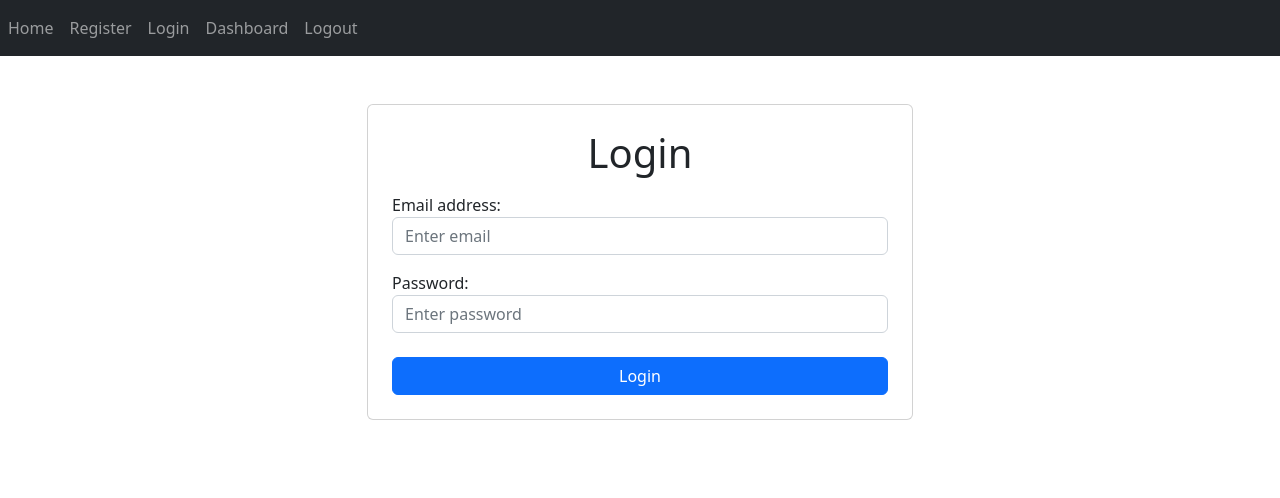
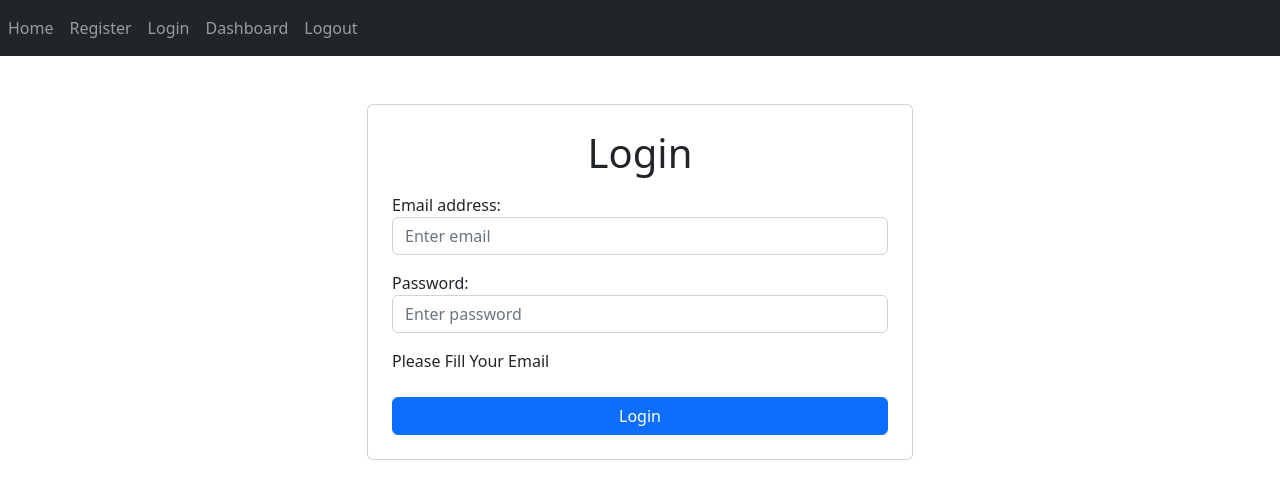
Before and after one commit to Theja1910/emp-prj, a React (Create React App) app: page /login in a window 1280 px wide. Both pictures are taken after a click on the button "Login". Shown: the top 498 px of the page. Built offline with nearby package versions, Linux system fonts and the light colour scheme; no server answers.

Commit message:
Update Login.js
Lastest commit

```diff
--- a/src/Components/Login.js
+++ b/src/Components/Login.js
@@ -8,14 +8,27 @@ export default function Login() {
    const navigate = useNavigate();
     const [email,setEmail] = useState("");
     const [password,setPassword] = useState("");
+    const [errors,setErrors] = useState({error:false,msg:""});
 
     const data={email,password}
+    const emailvalidation = /^[a-zA-Z0-9.!#$%&’*+/=?^_`{|}~-]+@[a-zA-Z0-9-]+(?:\.[a-zA-Z0-9-]+)*$/;
 
     const submitForm = () =>{
     fetchData("url","token",data)
     if(email==="abc" && password==="12345"){
         navigate("/dashboard")
     }
+    if(email===""){
+        setErrors({error:true, msg:"Please Fill Your Email"})
+    }
+    else if(!emailvalidation.test(email)){
+        setErrors({error:true, msg:"Please Fill Valid Email"})
+    }
+    else if(password===""){
+        setErrors({error:true, msg:"Please Fill Your Password"})
+    }
+
+
     }
 
     return(
@@ -36,6 +49,12 @@ export default function Login() {
                             onChange={e => setPassword(e.target.value)}
                         id="pwd" />
                     </div>
+
+                    <div className="form-group mt-3">
+                        <div className="errors">
+                            {errors.error === true && (<div className="errors">{errors.msg}</div>)}
+                        </div>
+                    </div>
                     <button type="button" onClick={submitForm} className="btn btn-primary mt-4">Login</button>
                 </div>
             </div>
```
